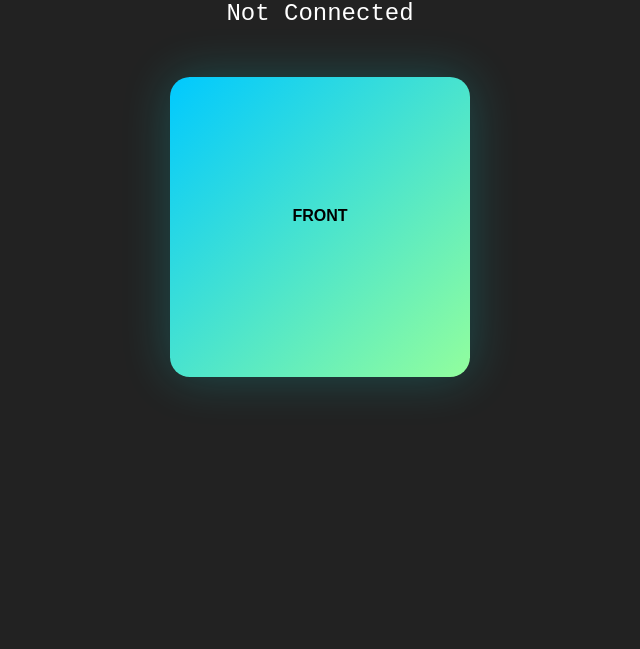
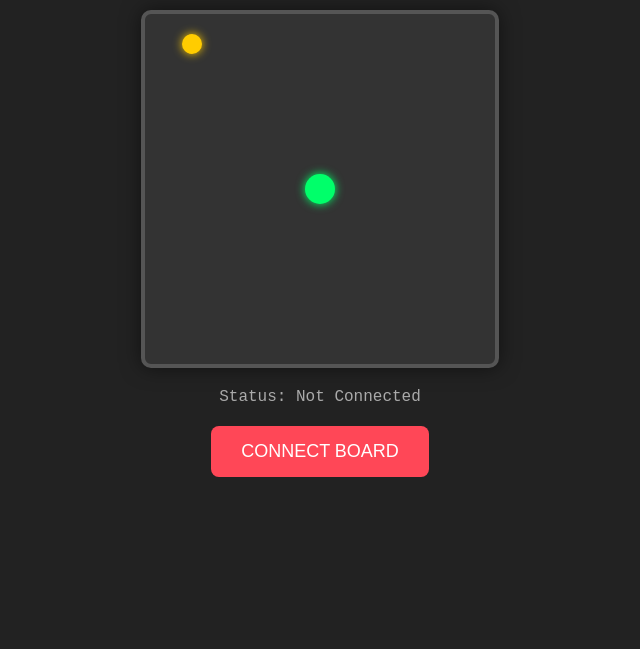
Before and after one commit to MatevzSe/balance-board, a plain HTML site: page index.html in a window 1280 px wide. Shown: the part 151-800 px from the top of the page, without its empty margins (320-960 px from the left). Drawn offline with Linux system fonts and the light colour scheme.

Commit message:
first app

```diff
--- a/index.html
+++ b/index.html
@@ -1,64 +1,127 @@
 <!DOCTYPE html>
 <html>
 <head>
-    <title>Balance Board Test</title>
+    <title>Balance Board Game</title>
     <style>
-        body { font-family: sans-serif; text-align: center; background: #222; color: white; }
-        #board-visual {
-            width: 300px; height: 300px;
-            background: linear-gradient(135deg, #00C9FF 0%, #92FE9D 100%);
-            margin: 50px auto;
-            border-radius: 20px;
-            box-shadow: 0 0 50px rgba(0,255,255,0.2);
-            transition: transform 0.05s linear; /* Smooth movement */
+        body {
+            font-family: 'Segoe UI', Tahoma, Geneva, Verdana, sans-serif;
+            text-align: center;
+            background: #222;
+            color: white;
+            overflow: hidden; /* Prevent scrolling on mobile */
+            touch-action: none;
         }
+
+        /* The Game Box */
+        #game-area {
+            width: 350px;
+            height: 350px;
+            background: #333;
+            border: 4px solid #555;
+            margin: 20px auto;
+            border-radius: 10px;
+            position: relative; /* Needed for absolute positioning of dots */
+            box-shadow: 0 0 20px rgba(0,0,0,0.5);
+        }
+
+        /* The Player (Green Dot) */
+        #player {
+            width: 30px;
+            height: 30px;
+            background-color: #00ff6a; /* Green */
+            border-radius: 50%;
+            position: absolute;
+            box-shadow: 0 0 10px #00ff6a;
+            top: 160px; /* Start in center */
+            left: 160px;
+            transition: transform 0.1s; /* Tiny lag for smoothing */
+        }
+
+        /* The Coin (Yellow Dot) */
+        #coin {
+            width: 20px;
+            height: 20px;
+            background-color: #ffcc00; /* Gold */
+            border-radius: 50%;
+            position: absolute;
+            box-shadow: 0 0 10px #ffcc00;
+            top: 50px;
+            left: 50px;
+        }
+
         button {
             padding: 15px 30px; font-size: 18px; cursor: pointer;
             background: #ff4757; color: white; border: none; border-radius: 8px;
+            margin-top: 20px;
         }
-        #data-display { margin-top: 20px; font-size: 24px; font-family: monospace; }
+
+        #ui-layer { margin-top: 20px; }
+        #score-display { font-size: 40px; font-weight: bold; color: #ffcc00; margin: 10px 0; }
+        #data-display { font-size: 16px; font-family: monospace; color: #aaa; }
     </style>
 </head>
 <body>
 
-    <h1>Balance Board Controller</h1>
-    <button id="connectBtn">CONNECT BOARD</button>
+    <h1>Balance Board Coin Collector</h1>
 
-    <div id="data-display">Not Connected</div>
+    <div id="score-display">Score: 0</div>
 
-    <div id="board-visual">
-        <div style="padding-top:130px; font-weight:bold; color:black;">FRONT</div>
+    <div id="game-area">
+        <div id="coin"></div>
+        <div id="player"></div>
+    </div>
+
+    <div id="ui-layer">
+        <div id="data-display">Status: Not Connected</div>
+        <button id="connectBtn">CONNECT BOARD</button>
     </div>
 
     <script>
+        // --- GAME VARIABLES ---
+        let playerX = 160; // Starting X Position
+        let playerY = 160; // Starting Y Position
+        let inputPitch = 0; // The tilt value from board
+        let inputRoll = 0;
+        let score = 0;
+
+        // Constants
+        const GAME_SIZE = 350;     // Size of the box
+        const PLAYER_SIZE = 30;    // Size of green dot
+        const COIN_SIZE = 20;      // Size of yellow dot
+        const SPEED_FACTOR = 1.5;  // Adjust this to make it faster/slower
+
+        // DOM Elements
+        const playerDiv = document.getElementById('player');
+        const coinDiv = document.getElementById('coin');
+        const scoreDiv = document.getElementById('score-display');
+        const display = document.getElementById('data-display');
+        const connectBtn = document.getElementById('connectBtn');
+
+        // --- BLUETOOTH SETUP ---
         const serviceUUID = "19b10000-e8f2-537e-4f6c-d104768a1214";
         const charUUID    = "19b10001-e8f2-537e-4f6c-d104768a1214";
         let device, server, service, characteristic;
 
-        const connectBtn = document.getElementById('connectBtn');
-        const display = document.getElementById('data-display');
-        const visual = document.getElementById('board-visual');
-
         connectBtn.addEventListener('click', async () => {
             try {
-                // 1. Scan for Device
                 device = await navigator.bluetooth.requestDevice({
                     filters: [{ name: 'BalanceBoard' }],
                     optionalServices: [serviceUUID]
                 });
 
-                // 2. Connect
                 display.innerText = "Connecting...";
                 server = await device.gatt.connect();
                 service = await server.getPrimaryService(serviceUUID);
                 characteristic = await service.getCharacteristic(charUUID);
 
-                // 3. Start Notifications (Listen for data)
                 await characteristic.startNotifications();
                 characteristic.addEventListener('characteristicvaluechanged', handleData);
 
-                display.innerText = "Connected! Move your board.";
+                display.innerText = "Connected! Tilt to move.";
                 connectBtn.style.display = 'none';
+
+                // Start the Game Loop
+                requestAnimationFrame(gameLoop);
 
             } catch (error) {
                 console.error(error);
@@ -66,23 +129,86 @@
             }
         });
 
+        // --- DATA HANDLER ---
         function handleData(event) {
             const value = event.target.value;
-
-            // Read 16-bit integers (Little Endian)
             const pitchInt = value.getInt16(0, true);
             const rollInt  = value.getInt16(2, true);
 
-            // Convert back to float
-            const pitch = - pitchInt / 100.0;
-            const roll  = rollInt / 100.0;
+            // 1. Process Raw Data
+            // We update GLOBAL variables that the Game Loop reads
+            // Note: I kept your negative sign for pitch based on your previous message
+            inputPitch = - (pitchInt / 100.0);
+            inputRoll  = (rollInt / 100.0);
 
-            // Update Text
-            display.innerText = `Pitch: ${pitch.toFixed(1)}° | Roll: ${roll.toFixed(1)}°`;
+            // Update Debug Text
+            display.innerText = `Pitch: ${inputPitch.toFixed(1)}° | Roll: ${inputRoll.toFixed(1)}°`;
+        }
 
-            // Update Visual 3D Transform
-            visual.style.transform = `perspective(500px) rotateX(${pitch}deg) rotateY(${roll}deg)`;
+        // --- GAME LOOP (Runs 60 times per second) ---
+        function gameLoop() {
+            // 1. Update Position based on Tilt
+            // Roll (Left/Right) controls X
+            // Pitch (Front/Back) controls Y
+            playerX += inputRoll * SPEED_FACTOR;
+            playerY += inputPitch * SPEED_FACTOR;
+
+            // 2. Wall Collisions (Keep inside box)
+            if (playerX < 0) playerX = 0;
+            if (playerX > GAME_SIZE - PLAYER_SIZE) playerX = GAME_SIZE - PLAYER_SIZE;
+            if (playerY < 0) playerY = 0;
+            if (playerY > GAME_SIZE - PLAYER_SIZE) playerY = GAME_SIZE - PLAYER_SIZE;
+
+            // 3. Update Visuals
+            playerDiv.style.left = playerX + 'px';
+            playerDiv.style.top = playerY + 'px';
+
+            // 4. Check Coin Collision
+            checkCoinCollision();
+
+            // 5. Repeat
+            requestAnimationFrame(gameLoop);
         }
+
+        function checkCoinCollision() {
+            // Get centers of player and coin
+            let pCenterX = playerX + (PLAYER_SIZE / 2);
+            let pCenterY = playerY + (PLAYER_SIZE / 2);
+
+            // Parse current coin position
+            let coinX = parseFloat(coinDiv.style.left || 50);
+            let coinY = parseFloat(coinDiv.style.top || 50);
+            let cCenterX = coinX + (COIN_SIZE / 2);
+            let cCenterY = coinY + (COIN_SIZE / 2);
+
+            // Calculate Distance (Pythagorean theorem)
+            let distance = Math.sqrt(
+                Math.pow(pCenterX - cCenterX, 2) +
+                Math.pow(pCenterY - cCenterY, 2)
+            );
+
+            // If touching (distance < combined radius)
+            if (distance < (PLAYER_SIZE/2 + COIN_SIZE/2)) {
+                // Caught!
+                score++;
+                scoreDiv.innerText = "Score: " + score;
+                moveCoin();
+            }
+        }
+
+        function moveCoin() {
+            // Pick random spot inside game box
+            // Subtract COIN_SIZE so it doesn't spawn half-way out
+            let newX = Math.random() * (GAME_SIZE - COIN_SIZE);
+            let newY = Math.random() * (GAME_SIZE - COIN_SIZE);
+
+            coinDiv.style.left = newX + 'px';
+            coinDiv.style.top = newY + 'px';
+        }
+
+        // Initialize Coin Position
+        moveCoin();
+
     </script>
 </body>
 </html>
```
